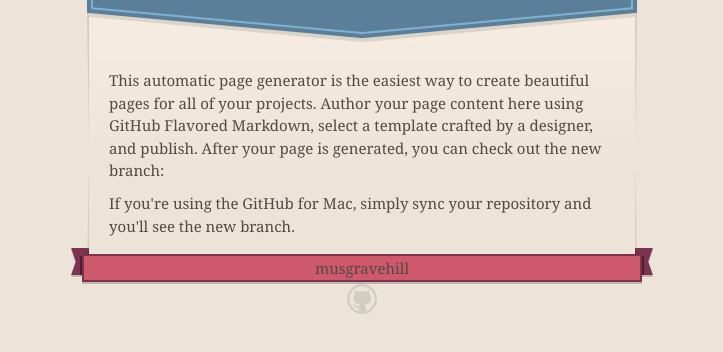
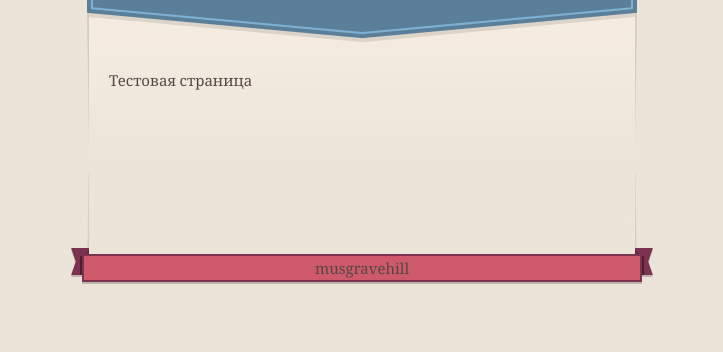
Before and after one commit to musgravehill/musgravehill.github.io, a plain HTML site: page index.html in a window 1280 px wide. Shown: the part 172-524 px from the top of the page, without its empty margins (278-1001 px from the left). Drawn offline with Linux system fonts and the light colour scheme.

Commit message:
Update index.html

```diff
--- a/index.html
+++ b/index.html
@@ -39,11 +39,11 @@
 
       <section id="main_content">
 
-<p>This automatic page generator is the easiest way to create beautiful pages for all of your projects. Author your page content here using GitHub Flavored Markdown, select a template crafted by a designer, and publish. After your page is generated, you can check out the new branch:</p>
 
 
-
-<p>If you're using the GitHub for Mac, simply sync your repository and you'll see the new branch.</p>
+<p>
+  Тестовая страница
+</p>
 
 </section>
 
@@ -55,8 +55,6 @@
           <span class="left-tail"></span>
           <span class="right-tail"></span>
         </span>
-
-        <span class="octocat"></span>
       </footer>
 
     </div>
```
